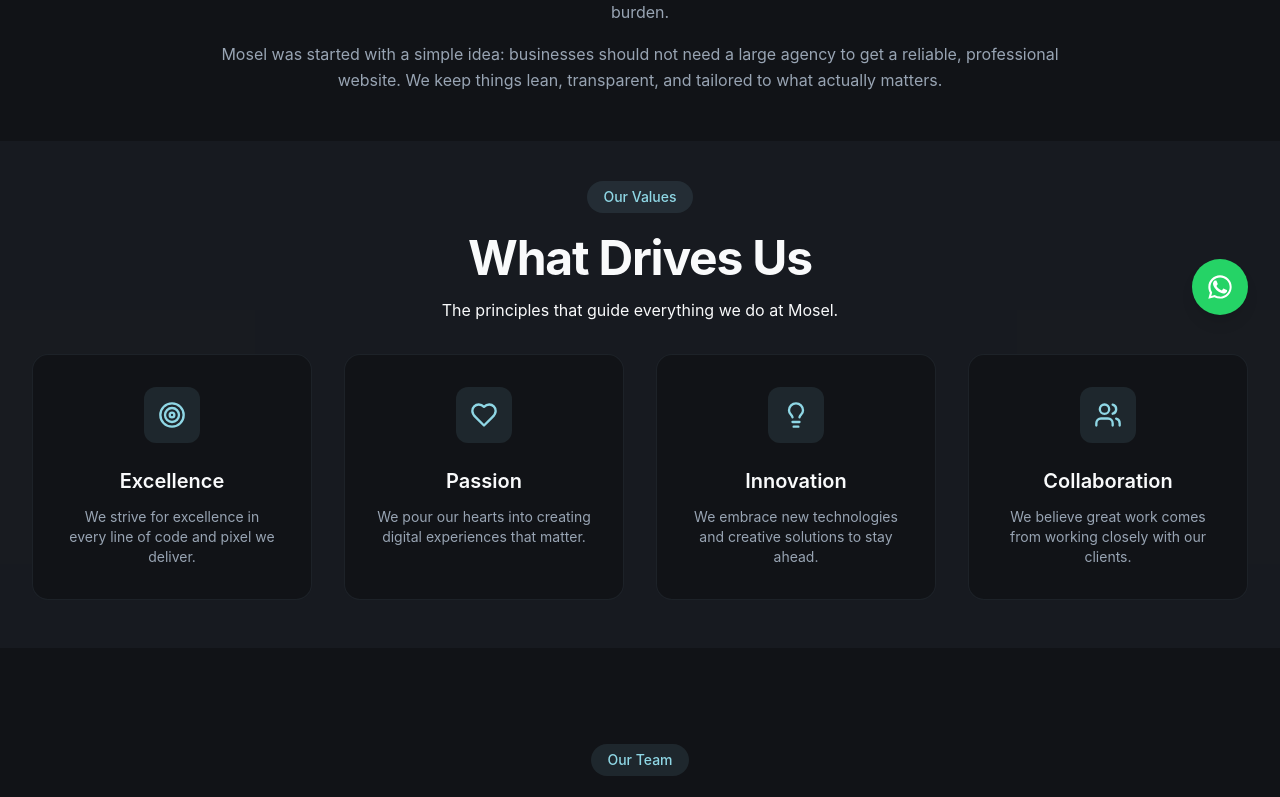
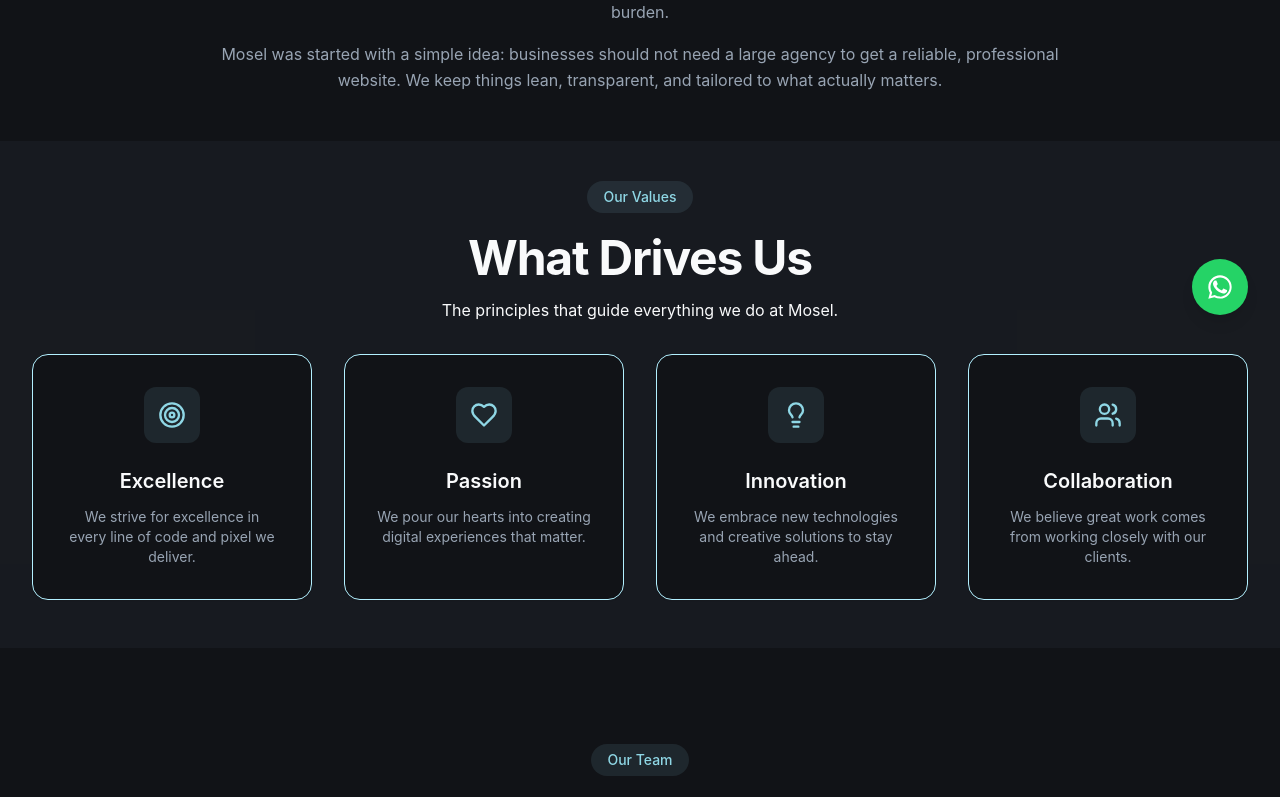
Before and after one commit to Lettuboost-Mosel/mosel, a React (Vite) app: page /about in a window 1280 px wide. Shown: the part 453-1250 px from the top of the page. Built offline with nearby package versions, Linux system fonts and the light colour scheme; the HTML template or start-up script is replaced by a standard one.

Commit message:
Visual edit in Lovable
Edited UI in Lovable

```diff
--- a/src/pages/About.tsx
+++ b/src/pages/About.tsx
@@ -126,7 +126,7 @@ export default function About() {
               {values.map((value, index) =>
               <div
                 key={value.title}
-                className="text-center p-8 rounded-2xl border border-border/50 hover-lift opacity-0 animate-fade-in-up bg-[#111317]"
+                className="text-center p-8 rounded-2xl border hover-lift opacity-0 animate-fade-in-up bg-[#111317] shadow-sm border-accent"
                 style={{ animationDelay: `${index * 100}ms`, animationFillMode: 'forwards' }}>
 
                   <div className="w-14 h-14 rounded-xl bg-primary/10 flex items-center justify-center mx-auto mb-6">
```
